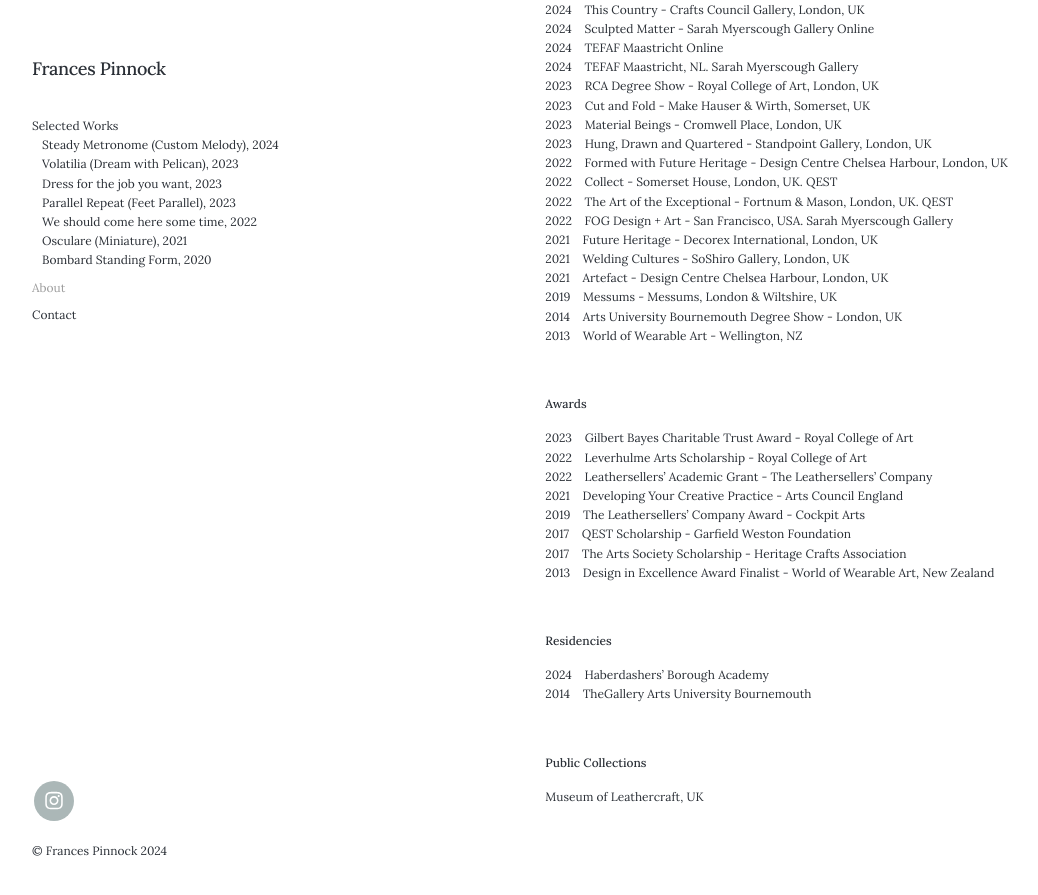
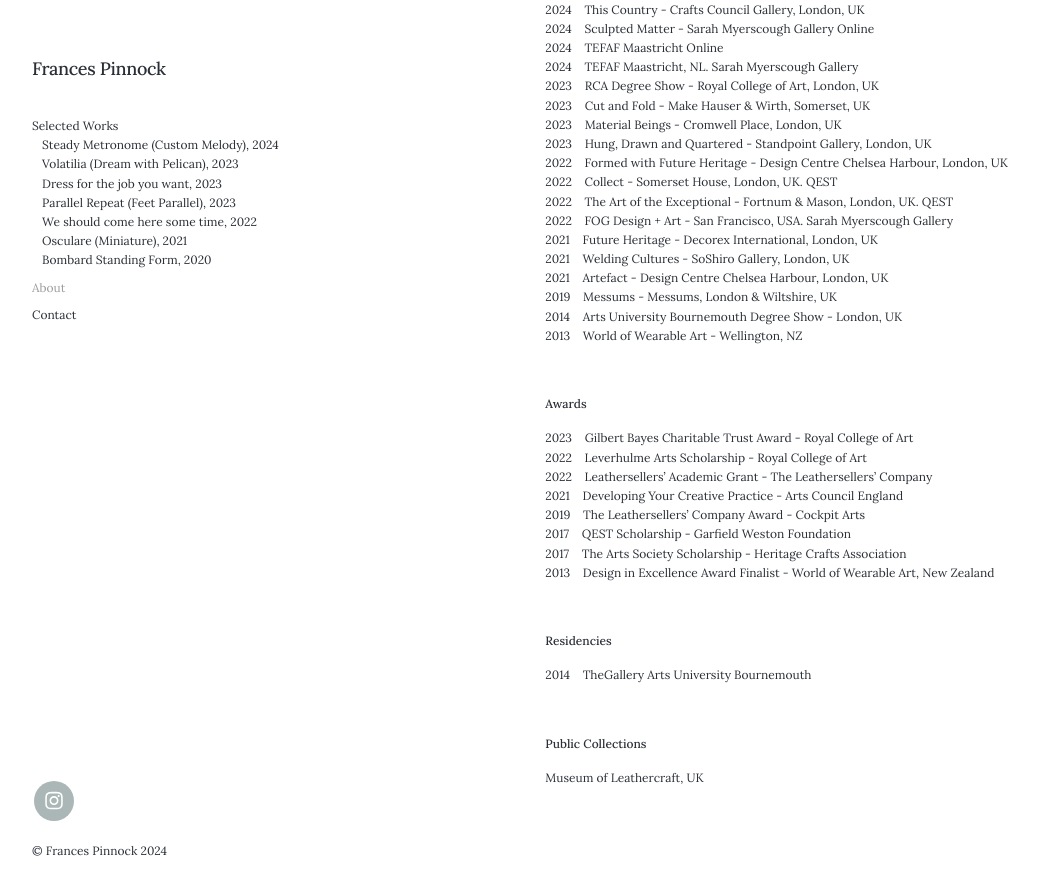
Before and after one commit to francespinnock/francespinnock.github.io, a Jekyll site: the page built from _pages/about.md, in a window 1280 px wide and 900 px high, scrolled down 853 px. Shown: the top 895 px of the window, without its empty margins (28-1066 px from the left). Built offline with Jekyll 4.4.1, drawn with Linux system fonts in a browser that asks for light colours; nearby versions of some CDN libraries.

Commit message:
Update about.md

```diff
--- a/_pages/about.md
+++ b/_pages/about.md
@@ -78,7 +78,6 @@ She is represented by Sarah Myerscough Gallery, London.
 
 **Residencies**
 
-2024&nbsp;&nbsp;&nbsp; Haberdashers' Borough Academy
 2014&nbsp;&nbsp;&nbsp; TheGallery Arts University Bournemouth
 
 <br />
```
